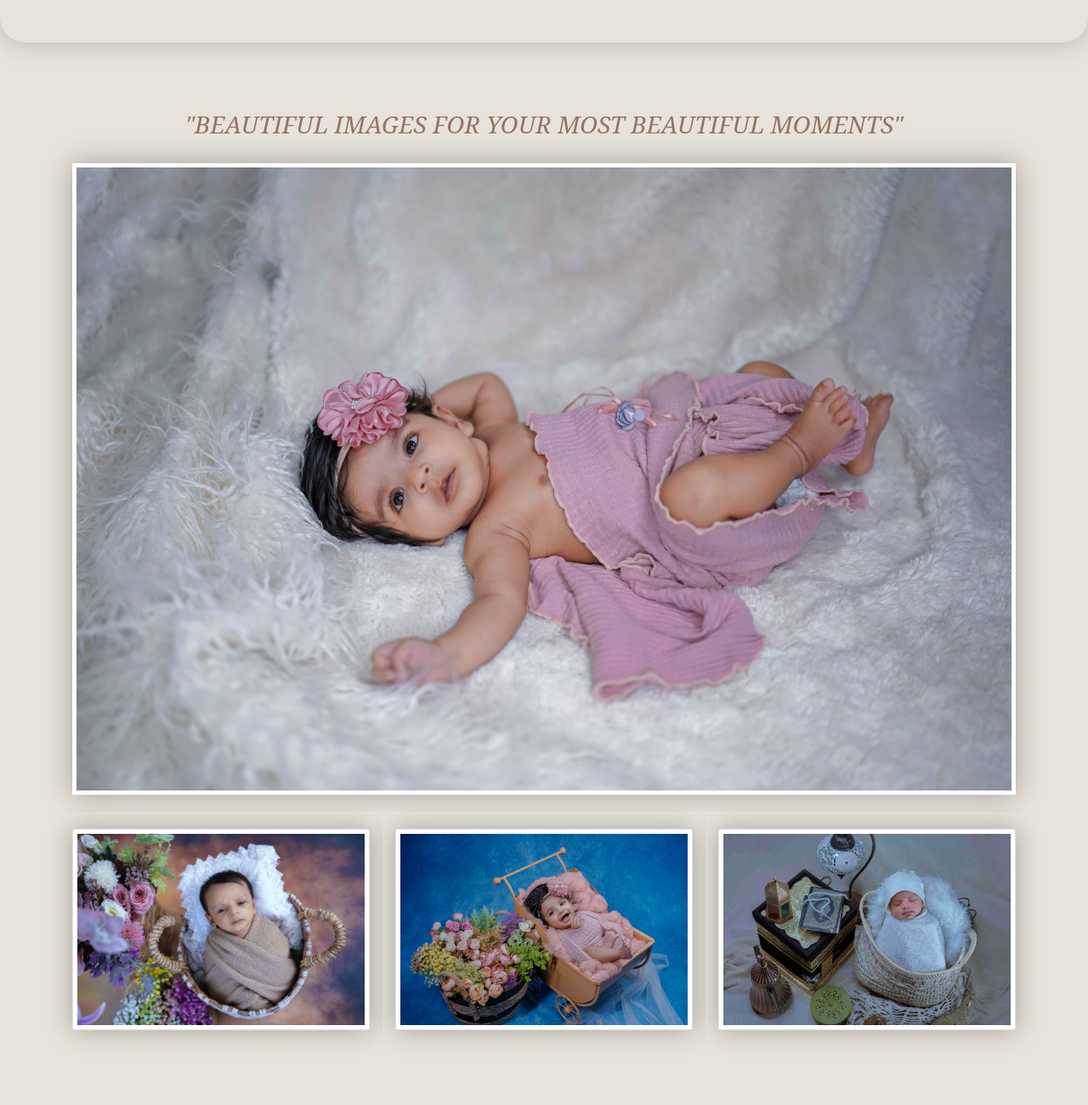
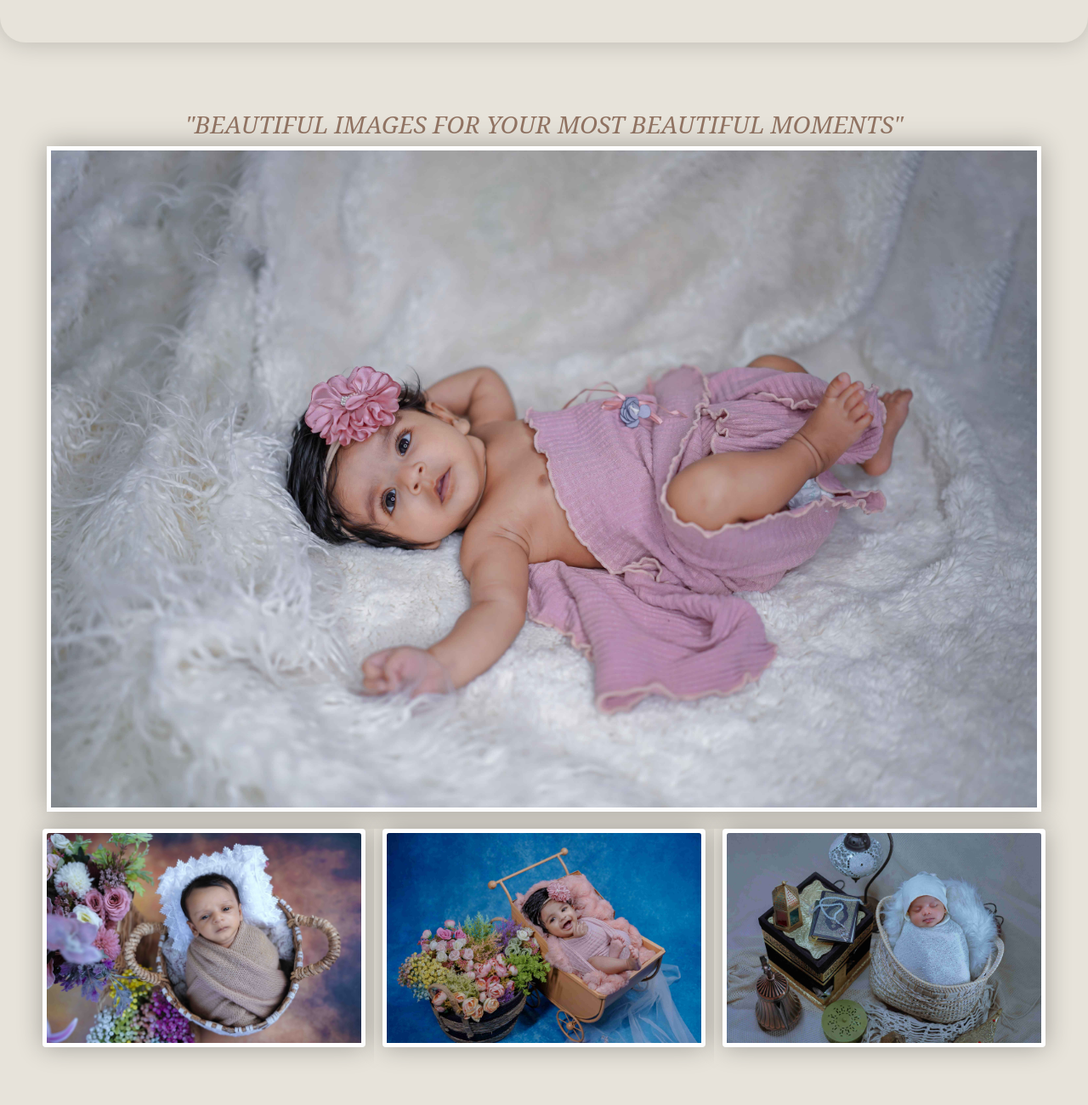
Before and after one commit to avmansoor2000/BabyBook, a plain HTML site: page index.html in a window 1280 px wide. Shown: the part 400-1700 px from the top of the page at 85% size. Drawn offline with nearby package versions, Linux system fonts and the light colour scheme.

Commit message:
updation

```diff
--- a/assets/css/style.css
+++ b/assets/css/style.css
@@ -145,36 +145,44 @@ section {
 /*--------------------------------------------------------------
 # Photography Images
 --------------------------------------------------------------*/
-.main-card{
+.container {
+  max-width: 1200px;
+  margin: 0 auto;
+  padding: 0 15px;
+}
+
+h3 {
+  text-align: center;
+}
+
+.main-card, .card {
   margin-bottom: 20px;
-  margin-top: 20px;
-  /* border-radius: 50px; */
   cursor: pointer;
   box-shadow: 0 0 30px rgba(0, 0, 0, 0.3);
   border: 5px solid #fff;
 }
-.main-card img {
+
+.main-card img, .card img {
   width: 100%;
   height: auto;
-  /* border-radius: 50px; */
+}
 
+/* Flexbox styles */
+.row {
+  display: flex;
+  flex-wrap: wrap;
 }
-.card {
+
+.col-lg-12 {
+  flex: 0 0 100%;
+  max-width: 100%;
+}
+
+#images-section .col-lg-4 {
+  flex: 0 0 33.3333%;
+  max-width: 33.3333%;
   margin-bottom: 20px;
-  margin-top: 20px;
-  /* border-radius: 50px; */
-  cursor: pointer;
-  box-shadow: 0 0 30px rgba(0, 0, 0, 0.3);
-}
-/* .card:hover {
-  transform: translateY(-5px);
-} */
-.card img {
-  width: 100%;
-  height: auto;
-  /* border-radius: 50px; */
-  border: 5px solid #fff;
-
+  padding: 0 10px;
 }
 
 /*--------------------------------------------------------------
@@ -225,13 +233,3 @@ section {
   margin-bottom: 0;
   color: #927463 ;
 }
-
-/* @keyframes animate-loading {
-  0% {
-    transform: rotate(0deg);
-  }
-
-  100% {
-    transform: rotate(360deg);
-  }
-} */
--- a/index.html
+++ b/index.html
@@ -14,14 +14,12 @@
     <section class="container-1">
     <div class="container">
         <h2>Welcome To <span>BABY BOOK</span></h2>
-        <!-- <p>We are thrilled to have you here! Tinker Space is your creative hub where ideas flourish and innovation thrives. Join us on our journey as we explore the limitless possibilities of technology and imagination.</p> -->
         <h1>Connect with Us!</h1>
 
         <ul class="social-icons">
             <li><a href="https://wa.me/+919037403264" id="whatsappButton" target="_blank" style="background-image: url('./assets/logo/whatsapp-logo.png')" id="instagram"></a></li>
             <li><a href="https://www.instagram.com/baby_book_kerala/" target="_blank" style="background-image: url('./assets/logo/instagram-logo.jpg')"></a></li>
             <li><a href="https://www.facebook.com/share/UyCkyXroSxAh5Aip/?mibextid=qi2Omg" target="_blank" style="background-image: url('./assets/logo/Facebook-Logo.png')"></a></li>
-            <!-- Add more social media icons as needed -->
         </ul>
     </div>
     </section>
@@ -39,7 +37,7 @@
     </div>
   </div>
 
-  <div class="row">
+  <div class="row" id="images-section">
     <div class="col-lg-4 col-md-4 col-sm-4">
       <div class="card">
         <img src="./assets/images/Image-2.jpg" class="card-img-top" alt="Image 1">
@@ -66,7 +64,6 @@
       <h1>Visit our website for more information</h1>
       <p>Click the link below to visit our website:</p>
       <a href="https://babybookkerala.in" target="_blank">babybookkerala.in</a>
-      <!-- <p>Note: For more information, please visit our website.</p> -->
   </div>
 </section>
 
@@ -91,8 +88,6 @@
             <h3>Instagram</h3>
             <p><a href="https://www.instagram.com/baby_book_kerala?igsh=MXRvZ3Q1cG95eTR1OQ==">baby_book_kerala</a></p>
             <p><a href="https://www.instagram.com/dmaxprops?igsh=MnA0NmlxczRqeGZm">dmaxprops</a></p>
-            <!-- <a href="https://www.instagram.com/baby_book_kerala?igsh=MXRvZ3Q1cG95eTR1OQ=="><p>baby_book_kerala</p></a>
-            <a href="https://www.instagram.com/dmaxprops?igsh=MnA0NmlxczRqeGZm"><p>dmaxprops</p></a> -->
           </div>
         </div><!-- End Info Item -->
 
```
